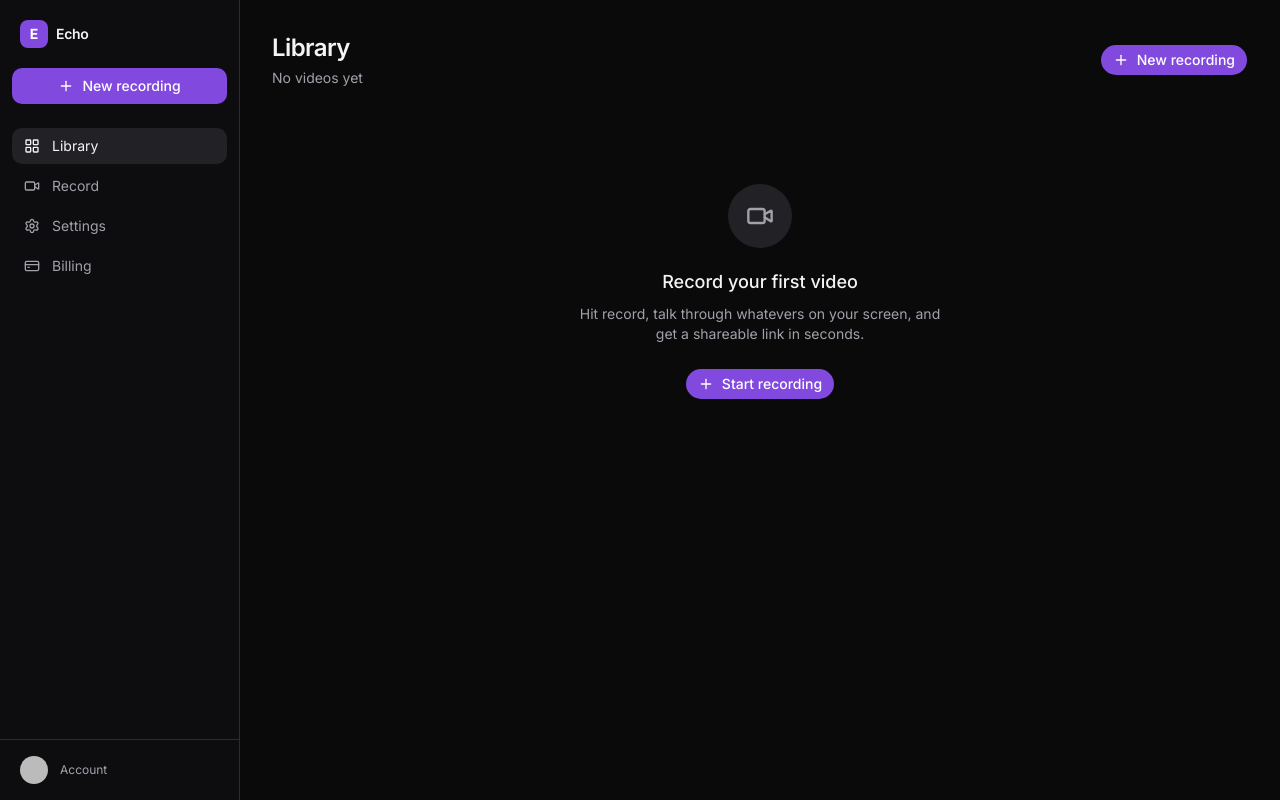
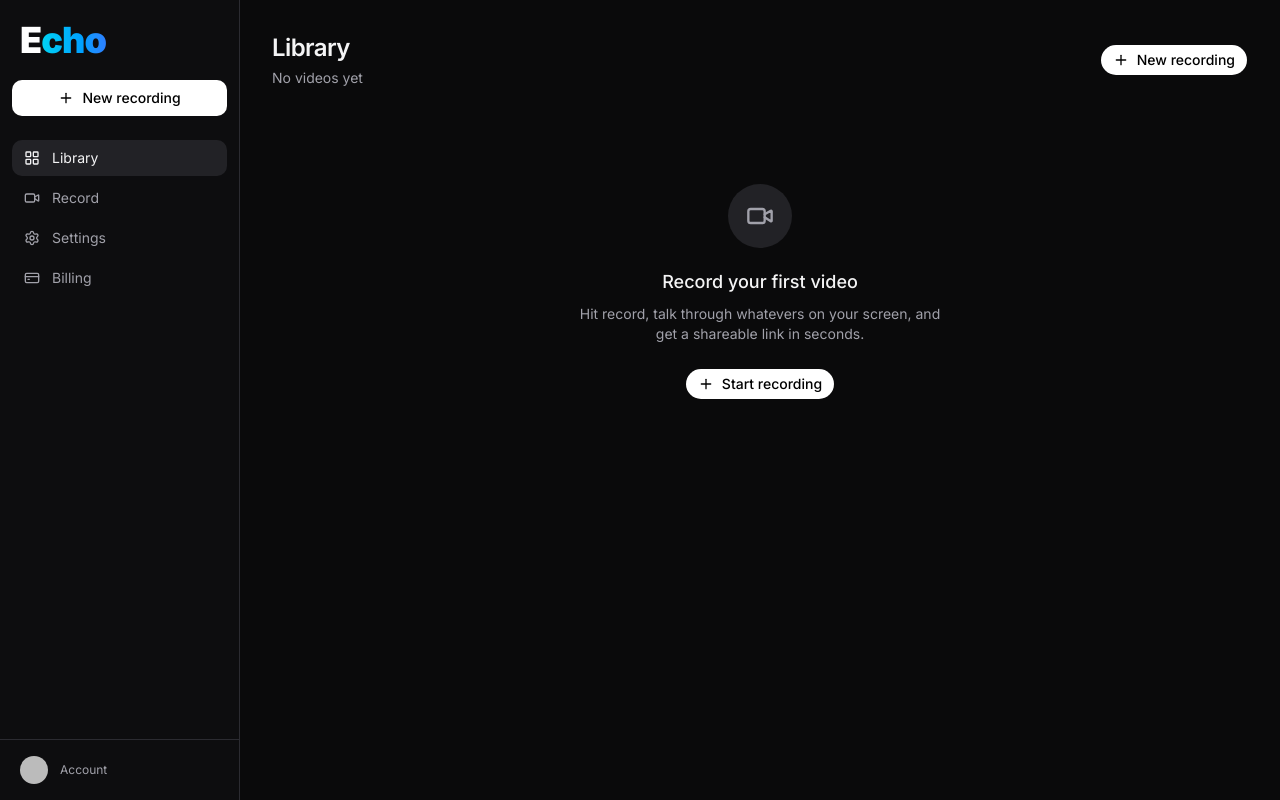
Before and after one commit to Prashanthsyntax/Echo-Saas, a Next.js app: page /dashboard in a window 1280 px wide. Built offline with nearby package versions, Linux system fonts and the light colour scheme; no server answers; the database is empty; sample sign-in values are in the browser's storage; some icons are missing.

Commit message:
UI and Color Gradient fix

```diff
--- a/package.json
+++ b/package.json
@@ -22,6 +22,7 @@
     "react": "19.2.4",
     "react-dom": "19.2.4",
     "shadcn": "^4.11.0",
+    "socket.io-client": "^4.8.3",
     "svix": "^1.96.0",
     "tailwind-merge": "^3.6.0",
     "tw-animate-css": "^1.4.0"
--- a/src/app/(dashboard)/dashboard/page.tsx
+++ b/src/app/(dashboard)/dashboard/page.tsx
@@ -29,7 +29,7 @@ export default async function DashboardPage() {
               : `${videos.length} video${videos.length === 1 ? "" : "s"}`}
           </p>
         </div>
-        <Button asChild>
+        <Button asChild className="bg-white text-black">
           <Link href="/record" className="gap-2">
             <Plus className="h-4 w-4" />
             New recording
@@ -49,7 +49,7 @@ export default async function DashboardPage() {
             Hit record, talk through whatevers on your screen, and get a
             shareable link in seconds.
           </p>
-          <Button asChild className="mt-6 gap-2">
+          <Button asChild className="mt-6 gap-2 bg-white text-black">
             <Link href="/record">
               <Plus className="h-4 w-4" />
               Start recording
--- a/src/components/dashboard/sidebar.tsx
+++ b/src/components/dashboard/sidebar.tsx
@@ -4,13 +4,7 @@ import Link from "next/link";
 import { usePathname } from "next/navigation";
 import { UserButton } from "@clerk/nextjs";
 import { cn } from "@/lib/utils";
-import {
-  LayoutGrid,
-  Video,
-  Settings,
-  CreditCard,
-  Plus,
-} from "lucide-react";
+import { LayoutGrid, Video, Settings, CreditCard, Plus } from "lucide-react";
 
 const navItems = [
   { href: "/dashboard", label: "Library", icon: LayoutGrid },
@@ -26,17 +20,21 @@ export function Sidebar() {
     <aside className="flex h-screen w-60 shrink-0 flex-col border-r border-border bg-card/30">
       {/* logo */}
       <div className="flex items-center gap-2 px-5 py-5">
-        <div className="flex h-7 w-7 items-center justify-center rounded-md bg-primary text-primary-foreground text-sm font-bold">
-          E
-        </div>
-        <span className="text-sm font-semibold tracking-tight">Echo</span>
+        <Link href="/" className="flex items-center gap-2">
+          <h1 className="text-3xl md:text-4xl font-black tracking-tight">
+            <span className="text-white">E</span>
+            <span className="bg-gradient-to-r from-cyan-400 to-blue-500 bg-clip-text text-transparent">
+              cho
+            </span>
+          </h1>
+        </Link>
       </div>
 
       {/* primary action */}
       <div className="px-3">
         <Link
           href="/record"
-          className="flex items-center justify-center gap-2 rounded-lg bg-primary px-3 py-2 text-sm font-medium text-primary-foreground transition-colors hover:bg-primary/90"
+          className="flex items-center justify-center gap-2 rounded-lg bg-white px-3 py-2 text-sm font-medium text-black transition-colors hover:bg-gray-100"
         >
           <Plus className="h-4 w-4" />
           New recording
@@ -55,7 +53,7 @@ export function Sidebar() {
                 "flex items-center gap-3 rounded-lg px-3 py-2 text-sm transition-colors",
                 isActive
                   ? "bg-secondary text-foreground"
-                  : "text-muted-foreground hover:bg-secondary/50 hover:text-foreground"
+                  : "text-muted-foreground hover:bg-secondary/50 hover:text-foreground",
               )}
             >
               <item.icon className="h-4 w-4" />
@@ -67,7 +65,7 @@ export function Sidebar() {
 
       {/* user account */}
       <div className="flex items-center gap-3 border-t border-border px-5 py-4">
-        <UserButton afterSignOutUrl="/" />
+        <UserButton />
         <span className="text-xs text-muted-foreground">Account</span>
       </div>
     </aside>
```
Also changed, not shown: src/proxy.ts (renamed from src/middleware.ts), 1 other file (tests, documents, lock files or other folders).
